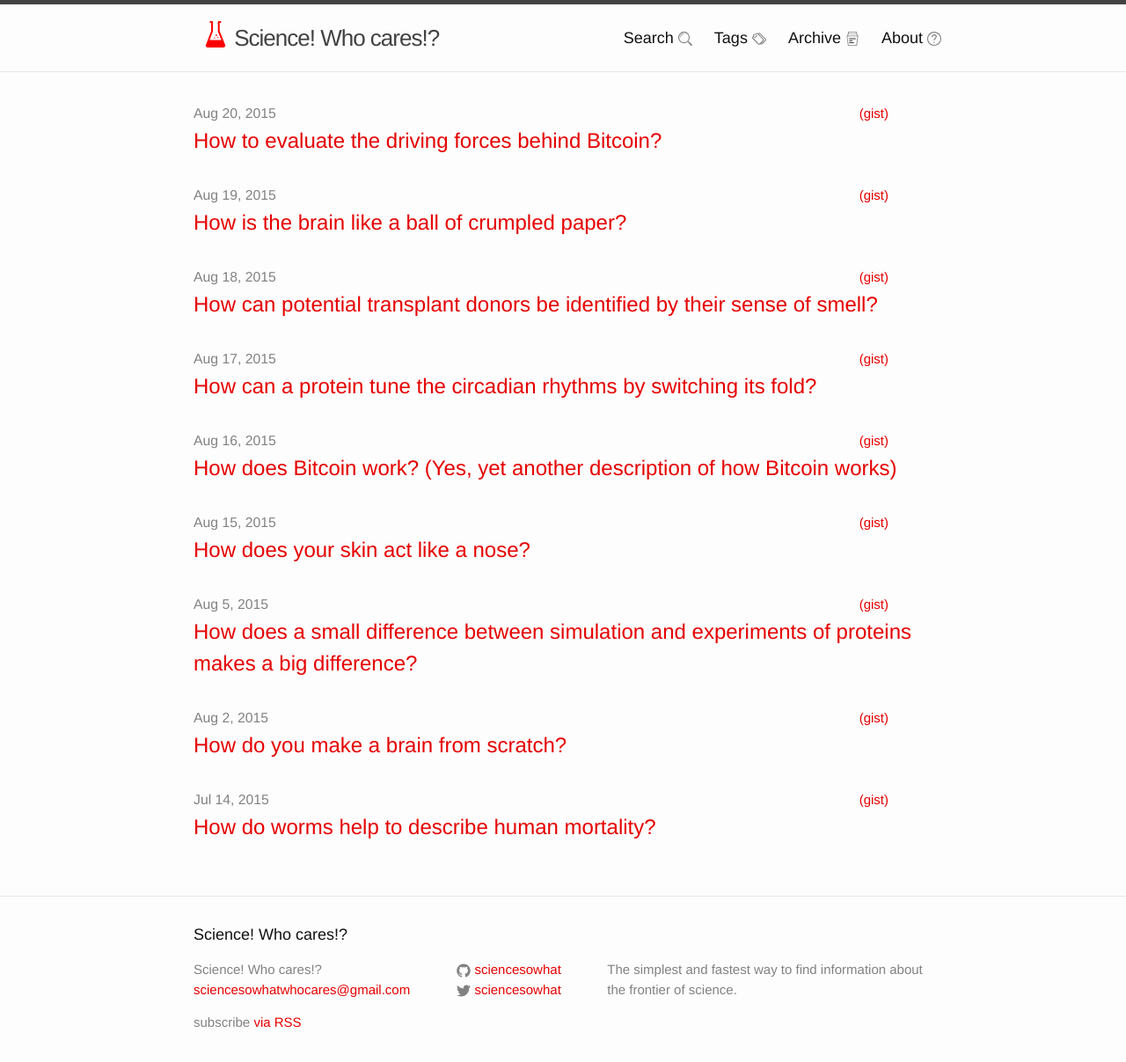
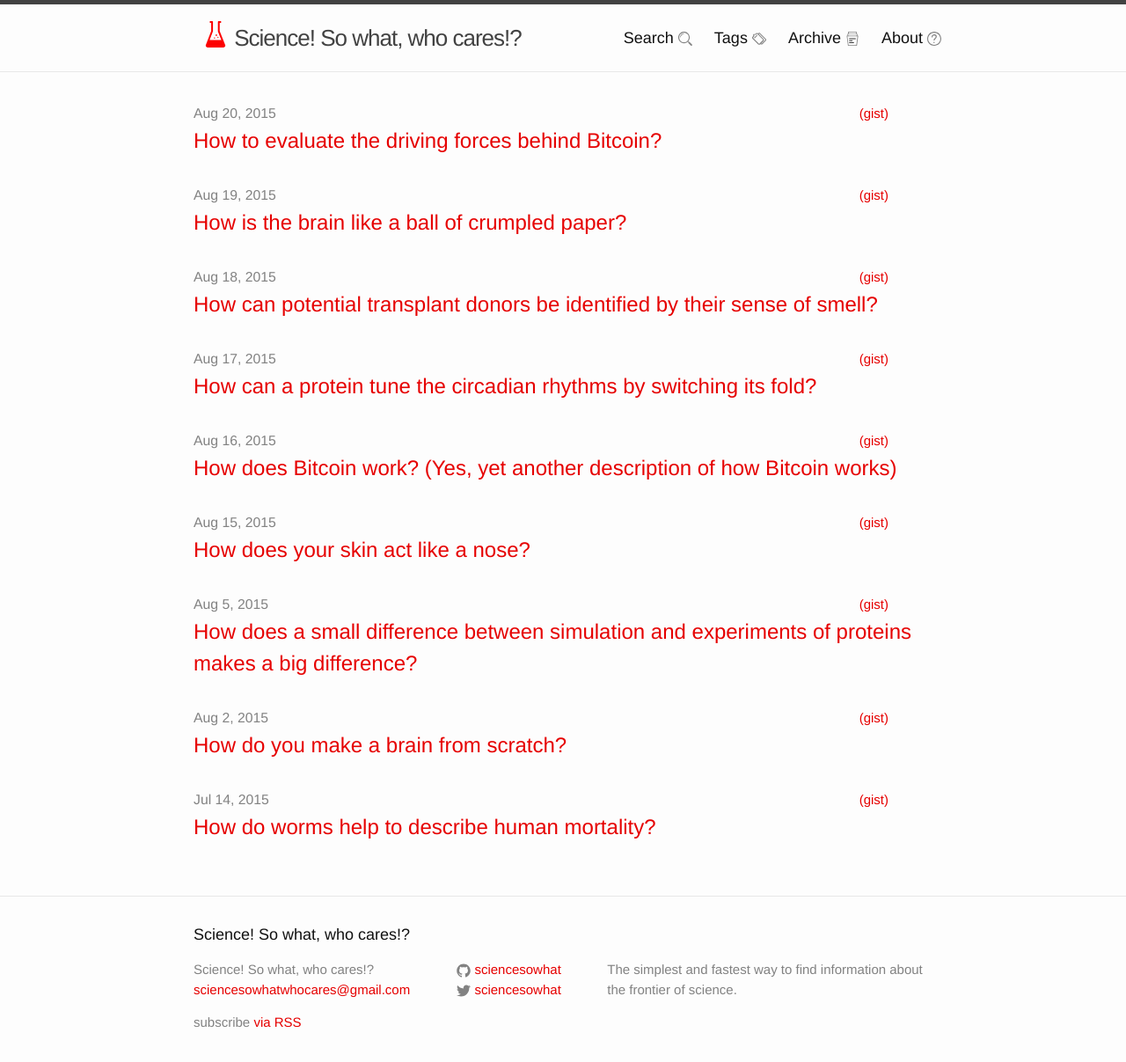
Before and after one commit to schollz/jekyll-tinyfeet, a Jekyll site: the page built from index.html, in a window 1280 px wide and 1234 px high. Shown: the top 1207 px of the window at 88% size. Built offline with Jekyll 4.4.1, drawn with Linux system fonts in a browser that asks for light colours; Markdown is read by kramdown in place of the engine named in the settings.

Commit message:
Update _config.yml

```diff
--- a/_config.yml
+++ b/_config.yml
@@ -1,5 +1,5 @@
 # Site settings
-title: "Science! Who cares!?"
+title: "Science! So what, who cares!?"
 email: "sciencesowhatwhocares@gmail.com"
 description: "The simplest and fastest way to find information about the frontier of science."
 baseurl: "" # the subpath of your site, e.g. /blog
```
